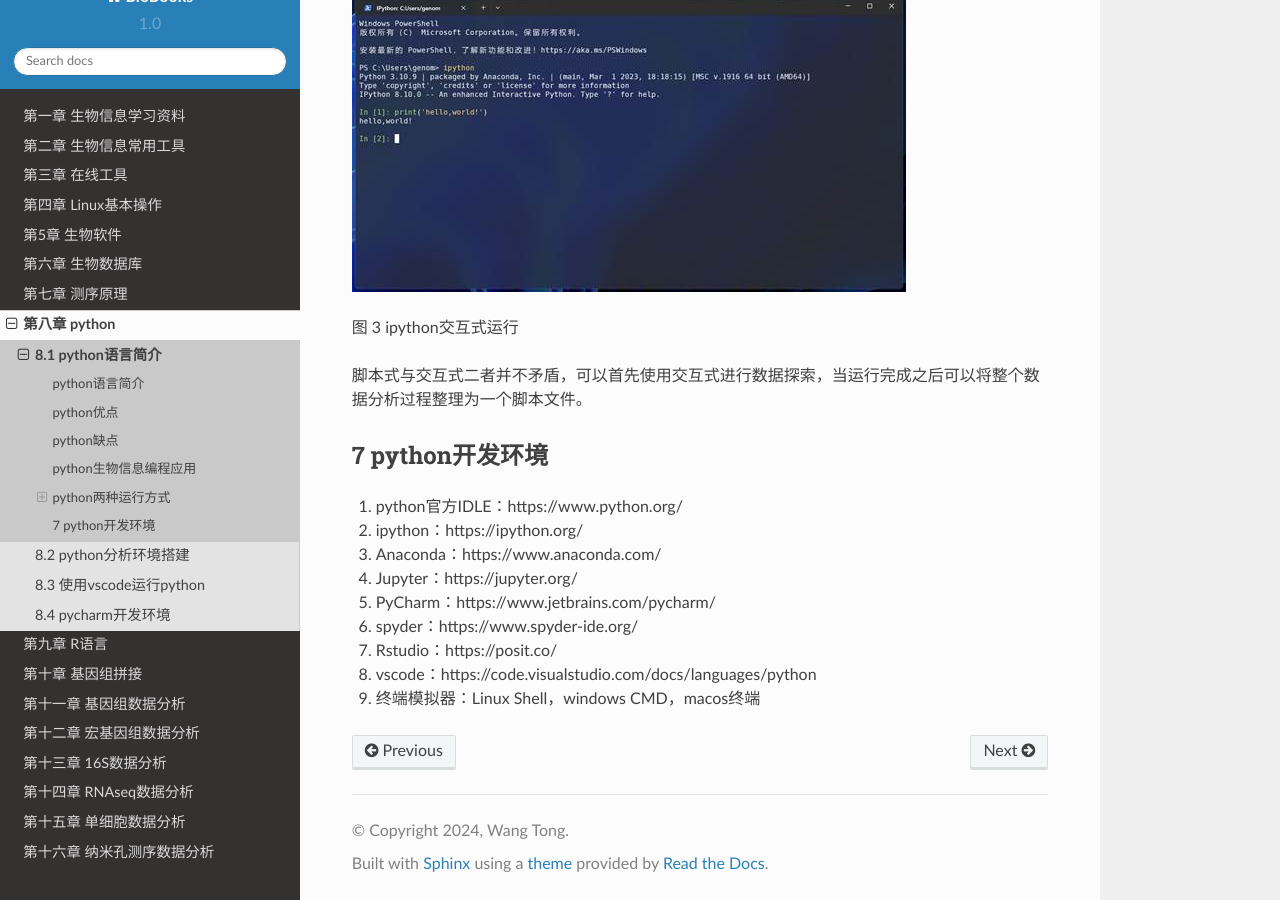
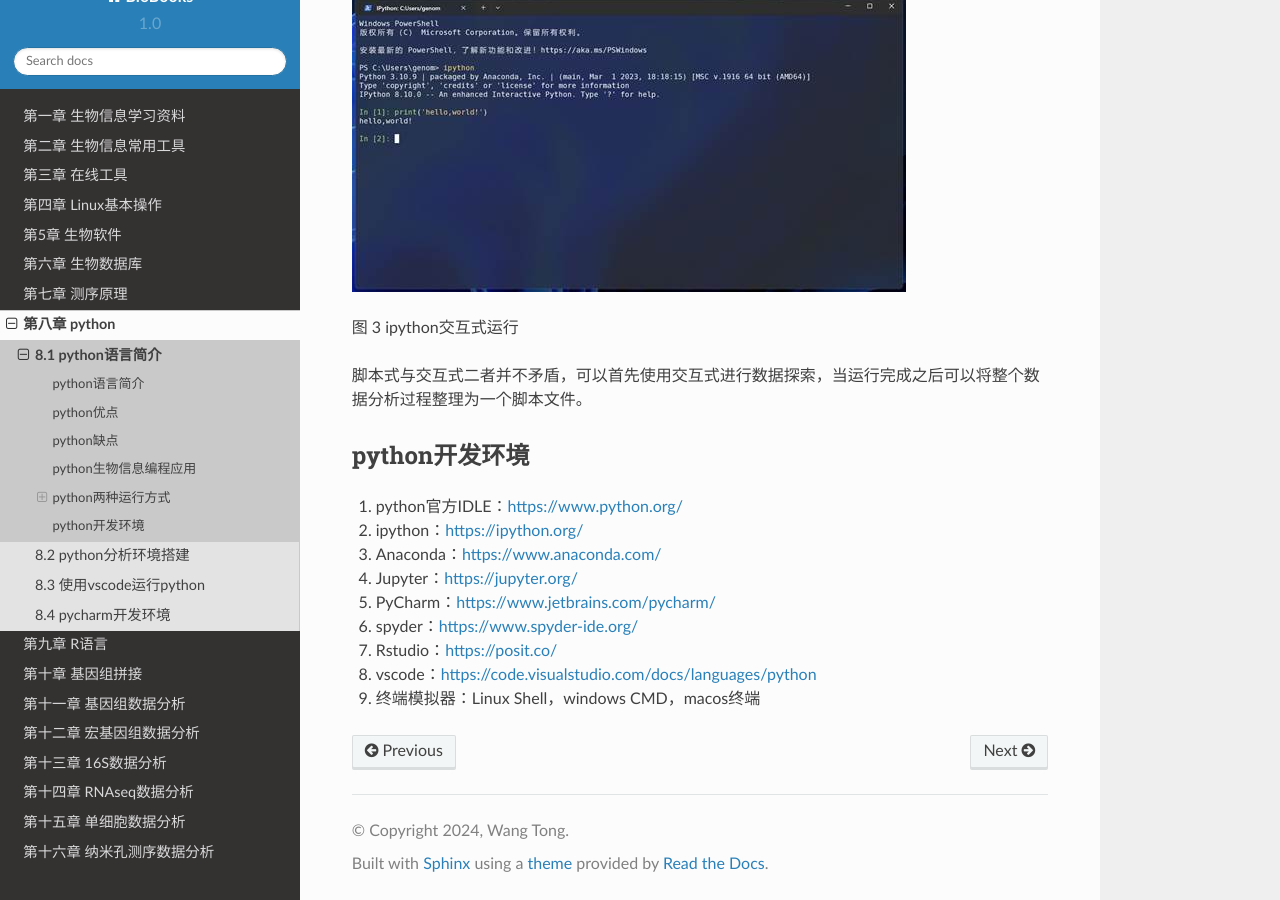
Before and after one commit to wangtong/biobooks, a Sphinx documentation site: the page built from docs/source/chapter08/a1.md, in a window 1280 px wide and 900 px high, scrolled down 3764 px. Built offline with Sphinx 7.4.7 and the Read the Docs theme 2.0.0, drawn with Linux system fonts in a browser that asks for light colours; pages that are not in the unit, such as notebooks, are missing from menus; some of the changed text lies outside the part shown.

Commit message:
20240209 commit

```diff
--- a/docs/source/chapter08/a1.md
+++ b/docs/source/chapter08/a1.md
@@ -20,7 +20,7 @@ Python在各个编程语言中比较适合新手学习，Python解释器易于
 
 图 2 python官网
 
-python官网：<https://www.python.org/>
+python官网：<https://www.python.org>
 
 ##  python优点
 
@@ -106,14 +106,14 @@ $ hello,world!
 
 
 
-## 7 python开发环境
+## python开发环境
 
-1. python官方IDLE：https://www.python.org/
-2. ipython：https://ipython.org/
-3. Anaconda：https://www.anaconda.com/
-4. Jupyter：https://jupyter.org/
-5. PyCharm：https://www.jetbrains.com/pycharm/
-6. spyder：https://www.spyder-ide.org/
-7. Rstudio：https://posit.co/
-9. vscode：https://code.visualstudio.com/docs/languages/python
+1. python官方IDLE：<https://www.python.org/>
+2. ipython：<https://ipython.org/>
+3. Anaconda：<https://www.anaconda.com/>
+4. Jupyter：<https://jupyter.org/>
+5. PyCharm：<https://www.jetbrains.com/pycharm/>
+6. spyder：<https://www.spyder-ide.org/>
+7. Rstudio：<https://posit.co/>
+9. vscode：<https://code.visualstudio.com/docs/languages/python>
 10. 终端模拟器：Linux Shell，windows CMD，macos终端
```
Also changed, not shown: docs/source/chapter08/a2.md (+4 -4 lines), docs/source/chapter08/a3.md (+1 -1 lines), docs/source/chapter08/a4.md (+1 -1 lines).
